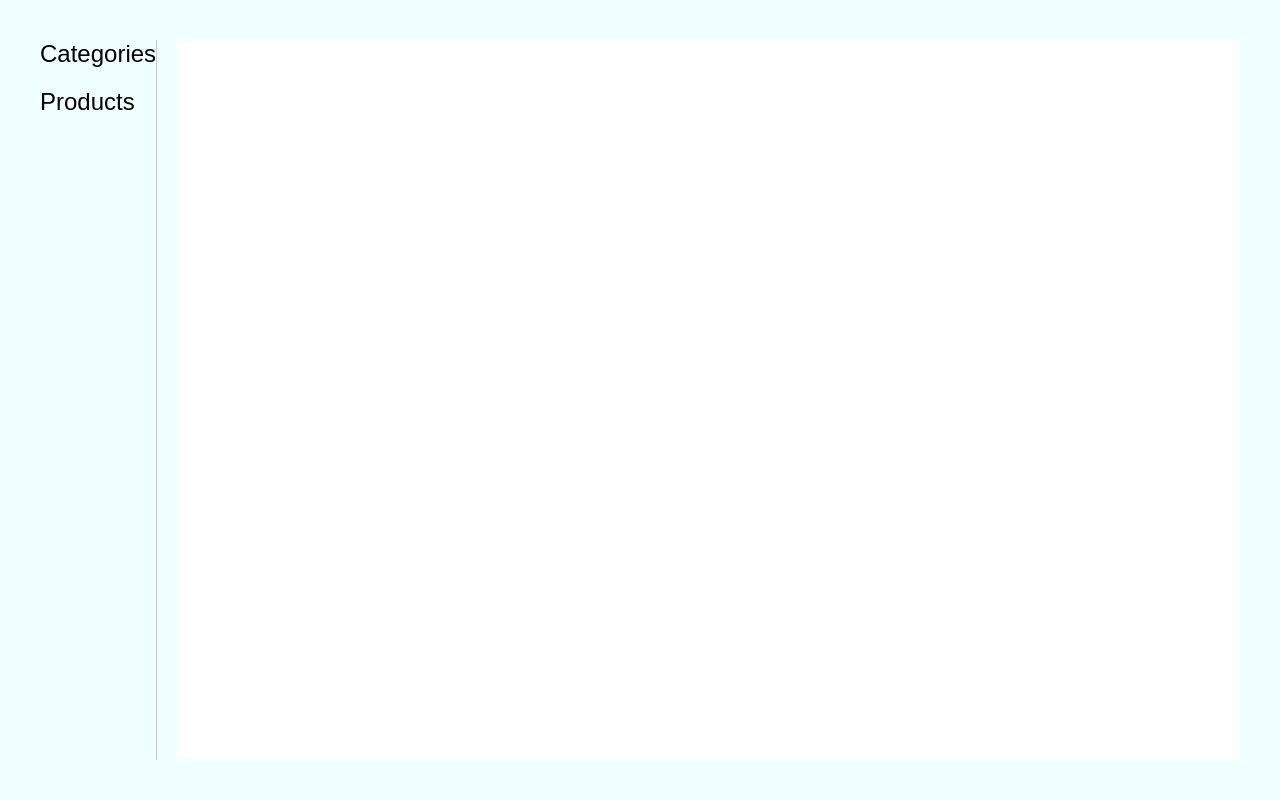
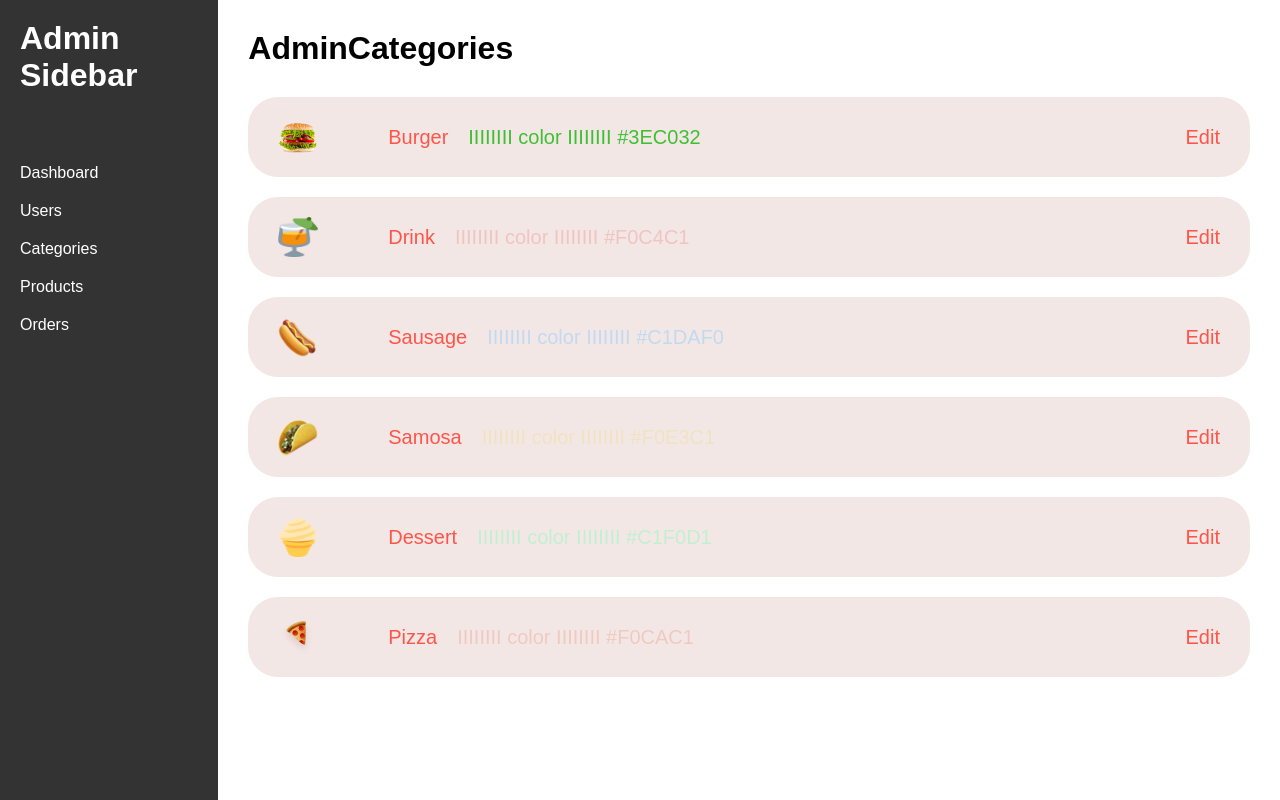
Before and after one commit to mehmeteminavcil/self-service-order, a React (Vite) app in the folder client/: page /admin in a window 1280 px wide. Both pictures are taken after a click on the item "Categories". Built offline with nearby package versions, Linux system fonts and the light colour scheme.

Commit message:
added some admin components

```diff
--- /dev/null
+++ b/client/src/Components/AdminCategories/AdminCategories.css
@@ -0,0 +1,43 @@
+.admin_categories h1 {
+    margin-bottom: 30px;
+}
+
+.admin_categories ul  {
+display: flex;
+flex-direction: column;
+gap: 20px;
+}
+
+.admin_categories li  {
+display: flex;
+align-items: center;
+background:#f3e7e6 ;
+height: 80px;
+color: #FE554A;
+padding: 30px;
+border-radius: 30px;
+font-size: 20px;
+gap: 20px;
+
+}
+
+
+
+.admin_categories ul li div  {
+width: 40px;
+height: 40px;
+object-fit: cover;
+margin-right: 50px;
+}
+
+.admin_categories ul li div img {
+    width: 100%;
+    height: 100%;
+
+
+}
+
+.edit_category {
+    cursor: pointer;
+    margin-left: auto;
+}
--- /dev/null
+++ b/client/src/Components/AdminCategories/AdminCategories.jsx
@@ -0,0 +1,26 @@
+import "./AdminCategories.css";
+import categoriesData from "../../data/categories";
+const AdminCategories = () => {
+  return (
+    <div className="admin_categories">
+      <h1>AdminCategories</h1>
+
+      <ul>
+        {categoriesData.map((category) => (
+          <li key={category.id}>
+            <div>
+              <img src={category.img} alt="" />
+            </div>
+            <span>{category.name}</span>
+            <span style={{ color: category.color }}>
+              IIIIIIII color IIIIIIII {category.color}
+            </span>
+            <span className="edit_category">Edit</span>
+          </li>
+        ))}
+      </ul>
+    </div>
+  );
+};
+
+export default AdminCategories;
--- /dev/null
+++ b/client/src/Components/AdminProducts/AdminProducts.jsx
@@ -0,0 +1,32 @@
+import "./AdminProducts.css";
+import productsData from "../../data/products";
+import categoriesData from "../../data/categories";
+import ProductCard from "../ProductCards/ProductCard";
+import Category from "../Category/Category";
+import { useState } from "react";
+import Products from "../Products/Products";
+const AdminProducts = () => {
+  const [selectedCategory, setSelectedCategory] = useState("Burger");
+
+  return (
+    <div>
+      <div className="categories-container">
+        <ul className="categories">
+          {categoriesData.map((category) => (
+            <Category
+              key={category.id}
+              img={category.img}
+              name={category.name}
+              color={category.color}
+              active={selectedCategory === category.name}
+              handleOnClick={() => setSelectedCategory(category.name)}
+            />
+          ))}
+        </ul>
+        <Products category={selectedCategory} />
+      </div>
+    </div>
+  );
+};
+
+export default AdminProducts;
--- /dev/null
+++ b/client/src/Components/AdminSidebar/AdminSidebar.css
@@ -0,0 +1,27 @@
+.admin-sidebar_container {
+    height: 100%;
+    background-color: #333;
+    color: #fff;
+    display: flex;
+    flex-direction: column;
+    padding: 20px;
+  }
+
+  .admin-sidebar_container h1 {
+    margin-top: 0;
+  }
+
+  .admin-sidebar_container ul {
+    margin-top: 60px;
+    list-style: none;
+    padding: 0;
+    flex: 1;
+  }
+
+  .admin-sidebar_container li {
+    padding: 10px 0;
+  }
+
+  .admin-sidebar_container li:hover {
+    background-color: #444;
+  }
--- /dev/null
+++ b/client/src/Components/AdminSidebar/AdminSidebar.jsx
@@ -0,0 +1,17 @@
+import "./AdminSidebar.css";
+const AdminSidebar = ({ onCategoryClick }) => {
+  return (
+    <div className="admin-sidebar_container">
+      <h1>Admin Sidebar</h1>
+      <ul>
+        <li>Dashboard</li>
+        <li onClick={() => onCategoryClick("users")}>Users</li>
+        <li onClick={() => onCategoryClick("categories")}>Categories</li>
+        <li onClick={() => onCategoryClick("products")}>Products</li>
+        <li onClick={() => onCategoryClick("orders")}>Orders</li>
+      </ul>
+    </div>
+  );
+};
+
+export default AdminSidebar;
--- a/client/src/Pages/Admin/Admin.css
+++ b/client/src/Pages/Admin/Admin.css
@@ -1,30 +1,18 @@
 .admin-container{
     height: 100vh;
-    background-color: azure;
-    padding: 40px;
     display: flex;
-    gap: 20px;
+
 }
 
 .admin-container .left{
     max-width: 240px;
-    border-right: 1px solid #ccc;
     height: 100%;
-}
-.admin-container .left  ul{
-list-style: none;
-display: flex;;
-flex-direction: column;
-gap: 20px;
-}
-
-.admin-container .left  ul li {
-    font-size: 24px;
-    cursor: pointer;
 }
 
 
+
 .admin-container .right {
+    padding: 30px;
 background-color: #fff;
 height: 100%;
 width: 100%;
--- a/client/src/Pages/Admin/Admin.jsx
+++ b/client/src/Pages/Admin/Admin.jsx
@@ -1,14 +1,31 @@
+import { useState } from "react";
+import AdminSidebar from "../../Components/AdminSidebar/AdminSidebar";
 import "./Admin.css";
+import AdminCategories from "../../Components/AdminCategories/AdminCategories";
+import AdminProducts from "../../Components/AdminProducts/AdminProducts";
+
 const Admin = () => {
+  const [selectedCategory, setSelectedCategory] = useState("products");
+
+  const handleCategoryChange = (category) => {
+    setSelectedCategory(category);
+  };
+
+  const renderContent = () => {
+    switch (selectedCategory) {
+      case "categories":
+        return <AdminCategories />;
+      case "products":
+        return <AdminProducts />;
+    }
+  };
+
   return (
     <div className="admin-container">
       <div className="left">
-        <ul>
-          <li>Categories</li>
-          <li>Products</li>
-        </ul>
+        <AdminSidebar onCategoryClick={handleCategoryChange} />
       </div>
-      <div className="right"></div>
+      <div className="right">{renderContent()}</div>
     </div>
   );
 };
```
Also changed, not shown: client/src/Components/AdminProducts/AdminProducts.css (added).
